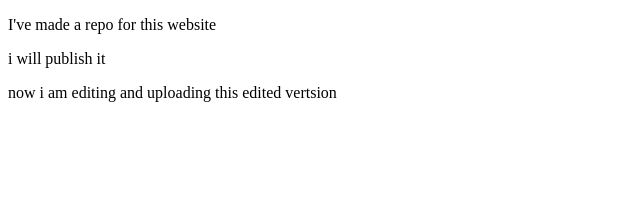
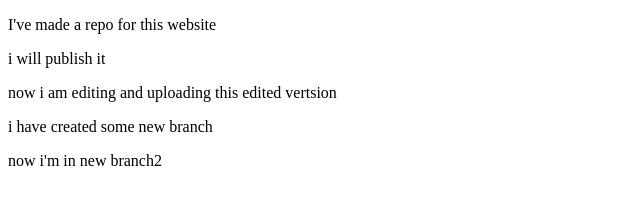
Before and after one commit to Alamin12359/my-website-publishing-branching, a plain HTML site: page index.html in a window 1280 px wide. Shown: the whole page, without its empty margins (0-640 px from the left). Drawn offline with Linux system fonts and the light colour scheme.

Commit message:
my repo to publish and branch

```diff
--- a/index.html
+++ b/index.html
@@ -7,5 +7,7 @@
     <p>I've made a repo for this website </p>
     <p>i will publish it</p>
     <p>now i am editing and uploading this edited vertsion</p>
+    <p>i have created some new branch</p>
+    <p>now i'm in new branch2</p>
 </body>
 </html>
```
